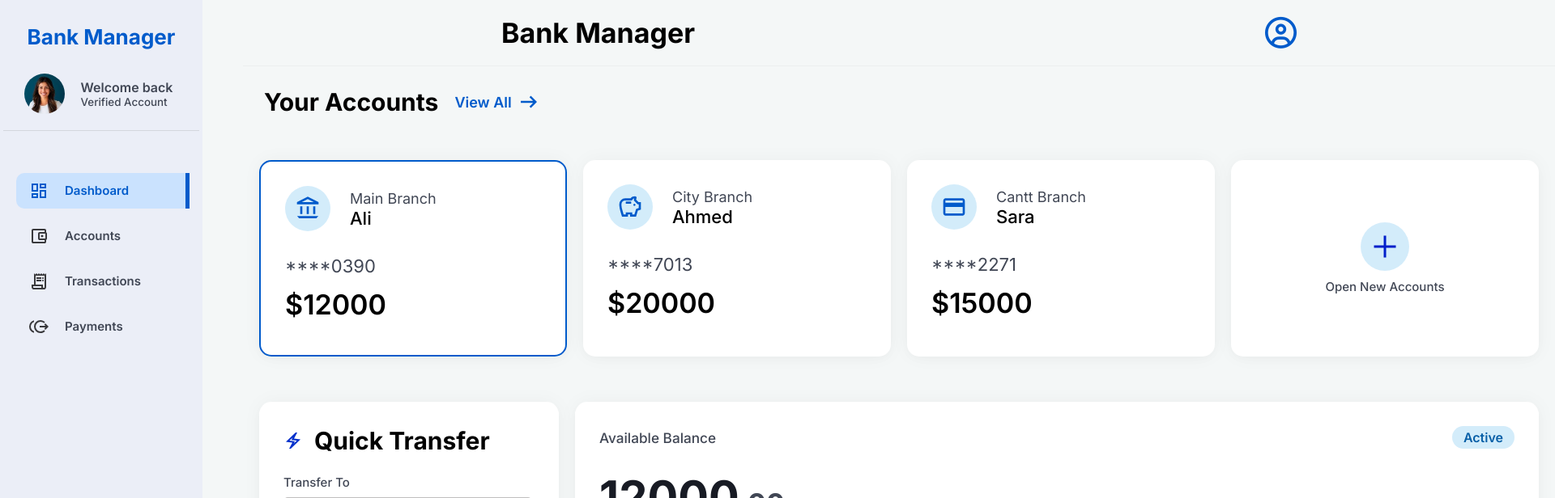
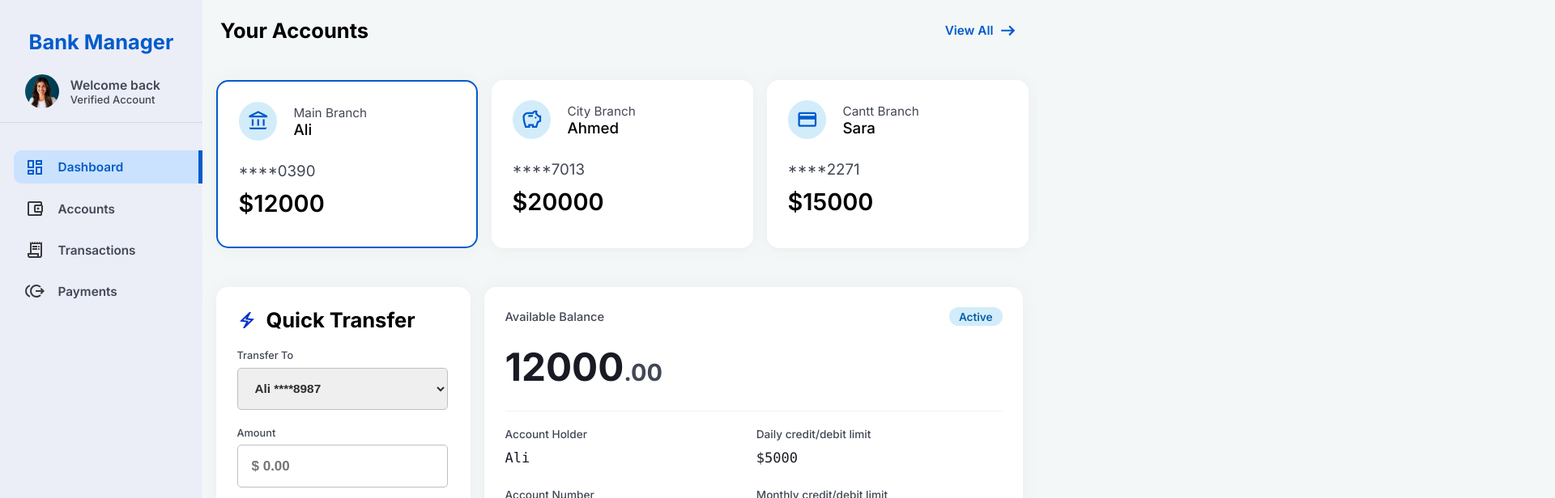
Before and after one commit to hadiashah01/bank-account-manager, a React (Vite) app: page / in a window 1280 px wide. Shown: the top 616 px of the page at 81% size, 1920 px wide, since content can reach past the window. Built offline with nearby package versions, Linux system fonts and the light colour scheme.

Commit message:
optimize dashboard layout and fix responsive scaling issues
- restrict width layout calculation
- Allow `.quick-transfer-card` and `.balance-card` to shrink dynamically using flexbox properties

```diff
--- a/src/components/AccountsCard/AccountsCard.css
+++ b/src/components/AccountsCard/AccountsCard.css
@@ -1,8 +1,8 @@
 .accounts-card-top {
   padding: 1.3rem;
+  justify-content: space-between;
   display: flex;
   align-items: center;
-  gap: 1rem;
   h2 {
     font-size: 1.5rem;
   }
--- a/src/components/Header/Header.css
+++ b/src/components/Header/Header.css
@@ -6,12 +6,17 @@
 }
 .header {
   padding-block: 1rem;
+  padding-inline: 1.5rem;
   display: flex;
   align-items: center;
-  justify-content: space-around;
-  gap: 3.3rem;
+  justify-content: space-between;
   border-bottom: 0.5px solid rgba(157, 158, 160, 0.1);
 }
 h1 {
   font-size: 1.7rem;
 }
+@media (min-width: 1024px) {
+  .header {
+    display: none;
+  }
+}
--- a/src/components/Menu/Menu.css
+++ b/src/components/Menu/Menu.css
@@ -8,29 +8,30 @@
   display: flex;
   flex-direction: column;
   align-items: center;
+  font-size: 1.15rem;
 }
 .menu-header h2 {
-  font-size: 1.3rem;
+  font-size: 1.3em;
   color: #005bcb;
-  padding-bottom: 1rem;
-  padding: 1.5rem;
+  padding: 1.4em;
+  padding-bottom: 1em;
 }
 .welcome-text {
-  font-size: 0.8rem;
+  font-size: 0.8em;
   font-weight: 600;
 }
 .verified-text {
-  font-size: 0.67rem;
+  font-size: 0.67em;
   color: #414755;
 }
 .profile {
   display: flex;
   align-items: center;
-  gap: 1rem;
+  gap: 0.7em;
   padding-bottom: 0.99rem;
   border-bottom: 0.5px solid #9d9ea04d;
   margin-bottom: 2rem;
-  padding-inline: 1.3rem;
+  padding-inline: 1.8rem;
 }
 .profile-image {
   height: 2.5rem;
@@ -47,15 +48,12 @@
 .menu li {
   display: flex;
   gap: 1rem;
-  font-size: 4rem;
   padding-left: 0.8rem;
-
   align-items: center;
   justify-content: stretch;
   padding-right: 3rem;
   padding-block: 0.5rem;
   margin-block: 0.6rem;
-
   border-top-left-radius: 10px;
   border-bottom-left-radius: 10px;
 }
@@ -68,4 +66,15 @@
 }
 .menu-body p {
   font-weight: 600;
+  font-size: 0.9rem;
 }
+@media (min-width: 320px) {
+  .menu {
+    display: none;
+  }
+}
+@media (min-width: 1024px) {
+  .menu {
+    display: block;
+  }
+}
--- a/src/components/TransactionTable/TransactionTable.css
+++ b/src/components/TransactionTable/TransactionTable.css
@@ -87,9 +87,6 @@ td {
   }
 }
 @media (min-width: 768px) {
-  .table-top {
-    justify-content: space-between;
-  }
   td,
   .date {
     padding-inline: 5rem;
@@ -106,16 +103,24 @@ td {
     padding-left: 2rem;
     gap: 1rem;
   }
-}
-@media (min-width: 1024px) {
-  .table-top {
-    justify-content: center;
-    gap: 20rem;
-  }
   .table-wrapper {
     display: flex;
     justify-content: center;
   }
+  .table-top {
+    justify-content: center;
+    gap: 16rem;
+  }
+}
+@media (min-width: 1024px) {
+  td,
+  .date {
+    padding-inline: 9rem;
+  }
+  .table-top {
+    gap: 30rem;
+  }
+
   td:nth-child(1),
   th:nth-child(1) {
     padding-inline: 5rem;
--- a/src/components/TransactionTable/TransactionTable.jsx
+++ b/src/components/TransactionTable/TransactionTable.jsx
@@ -40,7 +40,7 @@ export default function TransactionTable({ TransactionHistory }) {
                 </td>
               </tr>
             ))}
-             <tr>
+            <tr>
               <td className="date">
                 <time>
                   June 24, 2018 <br />
@@ -71,9 +71,7 @@ export default function TransactionTable({ TransactionHistory }) {
           </tbody>
         </table>
       </div>
-      <div className="table-bottom">
-       View All Transactions
-      </div>
+      <div className="table-bottom">View All Transactions</div>
     </div>
   );
 }
--- a/src/index.css
+++ b/src/index.css
@@ -23,15 +23,7 @@ li {
     font-size: 17px;
   }
 }
-@media (min-width: 425px) {
-  :root {
-    font-size: 18px;
-  }
-}
 @media (min-width: 768px) {
-  :root {
-    font-size: 19px;
-  }
   .balance-container {
     display: flex;
     .balance-card {
@@ -40,13 +32,13 @@ li {
   }
 }
 @media (min-width: 1024px) {
-  :root {
-    font-size: 20px;
+  .wrapper {
+    margin-left: 250px;
+    width: calc(100% - 250px);
+  }
+  .container {
+    display: flex;
+    max-width: 1440px;
+    margin-inline: auto;
   }
 }
-.container {
-  display: flex;
-}
-.wrapper{
-  margin-left: 300px;
-}
```
